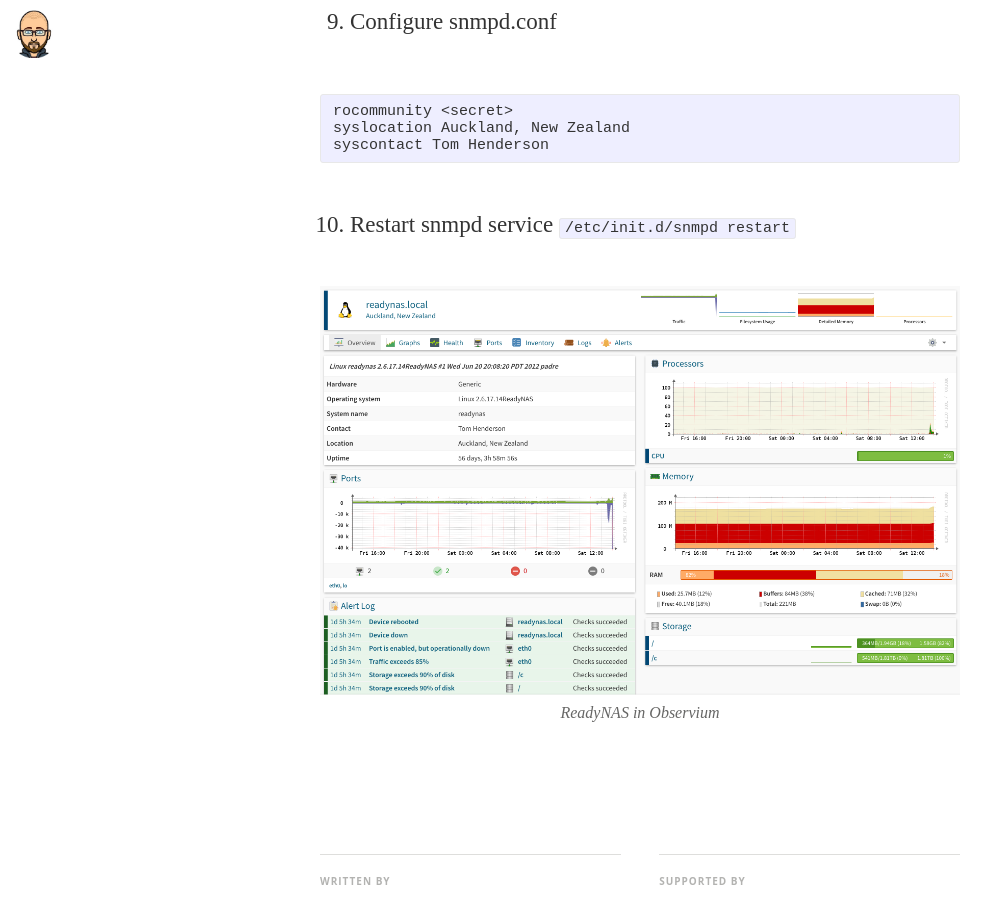
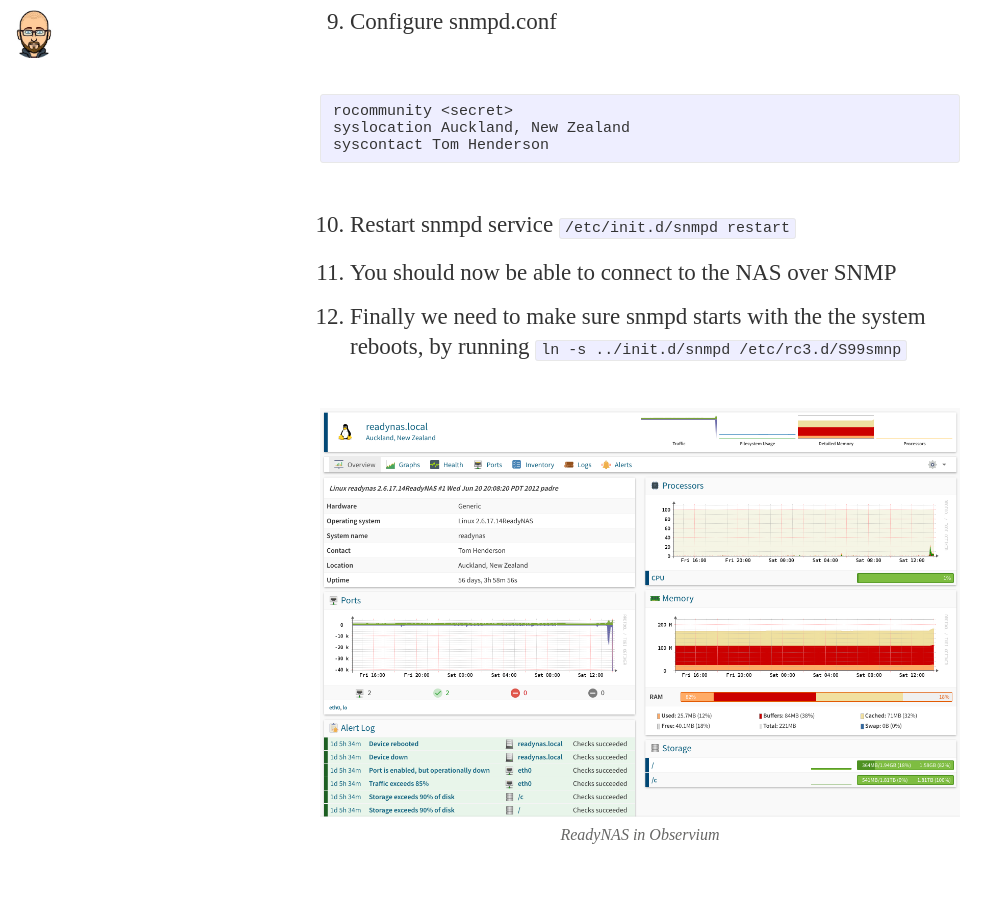
Before and after one commit to tom-henderson/tom-henderson.github.io, a Jekyll site: the page built from _posts/2018-02-10-readynas.md, in a window 1280 px wide and 900 px high, scrolled down 791 px. Shown: the whole window, without its empty margins (0-1006 px from the left). Built offline with Jekyll 4.4.1, drawn with Linux system fonts in a browser that asks for light colours; nearby versions of some CDN libraries; some web fonts are replaced.

Commit message:
Make sure snmp runs at startup

```diff
--- a/_posts/2018-02-10-readynas.md
+++ b/_posts/2018-02-10-readynas.md
@@ -23,5 +23,7 @@
 
 {:start="10"}
 10. Restart snmpd service `/etc/init.d/snmpd restart`
+11. You should now be able to connect to the NAS over SNMP
+12. Finally we need to make sure snmpd starts with the the system reboots, by running `ln -s ../init.d/snmpd /etc/rc3.d/S99smnp`
 
 ![ReadyNAS in Observium](/assets/images/posts/readynas_snmp.png)
```
